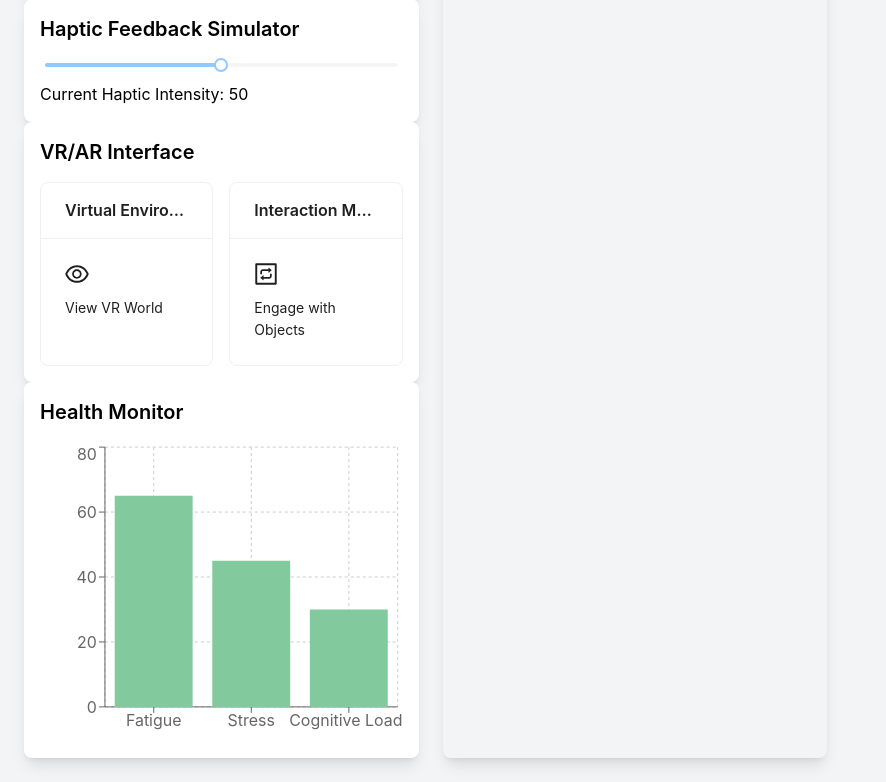
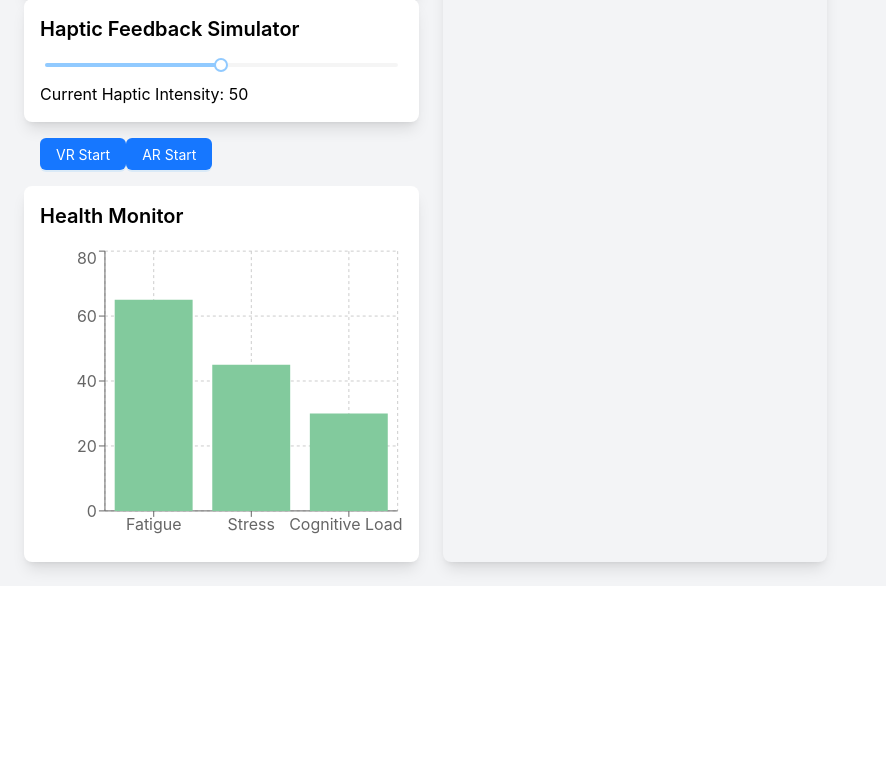
Before and after one commit to WhiteMasky/future-game-ui, a React (Create React App) app: page / in a window 1280 px wide. Shown: the part 873-1655 px from the top of the page, without its empty margins (0-886 px from the left). After the commit the page ends 1459 px from the top, so only its background shows below. Built offline with nearby package versions, Linux system fonts and the light colour scheme.

Commit message:
VRARInterface

```diff
--- a/src/App.js
+++ b/src/App.js
@@ -74,7 +74,7 @@ import React, { useState } from 'react';
 import NeuralInputMonitor from './components/NeuralInputMonitor';
 import EmotionalStateMonitor from './components/EmotionalStateMonitor';
 import HapticFeedbackSimulator from './components/HapticFeedbackSimulator';
-import VRInterface from './components/VRInterface';
+import VRARInterface from './components/VRARInterface';
 import HealthMonitor from './components/HealthMonitor';
 import SettingsPanel from './components/SettingsPanel';
 
@@ -109,7 +109,7 @@ export default function App() {
             <NeuralInputMonitor />
             <EmotionalStateMonitor />
             <HapticFeedbackSimulator />
-            <VRInterface />
+            <VRARInterface />
             <HealthMonitor />
           </div>
           {/* 将设置面板传递到 SettingsPanel 组件 */}
--- /dev/null
+++ b/src/components/VRARInterface.js
@@ -0,0 +1,62 @@
+// import React from 'react';
+// import { Card } from 'antd';
+// import { EyeOutlined, InteractionOutlined } from '@ant-design/icons';
+
+// const VRInterface = () => {
+//   return (
+//     <div className="bg-white p-4 shadow-lg rounded-lg">
+//       <h2 className="text-xl font-semibold mb-4">VR/AR Interface</h2>
+//       <div className="grid grid-cols-2 gap-4">
+//         <Card title="Virtual Environment" hoverable>
+//           <EyeOutlined style={{ fontSize: '24px' }} />
+//           <p className="mt-2">View VR World</p>
+//         </Card>
+//         <Card title="Interaction Mode" hoverable>
+//           <InteractionOutlined style={{ fontSize: '24px' }} />
+//           <p className="mt-2">Engage with Objects</p>
+//         </Card>
+//       </div>
+//     </div>
+//   );
+// };
+
+// export default VRInterface;
+
+
+// VRARInterface.jsx
+import React, { useState } from 'react';
+import { Button, Modal } from 'antd';
+import 'tailwindcss/tailwind.css';
+
+const VRARInterface = () => {
+  const [visible, setVisible] = useState(false);
+
+  return (
+    <div className="p-4">
+      <Button type="primary" onClick={() => setVisible(true)}>
+        VR Start
+      </Button>
+      <Modal
+        title="虚拟现实"
+        visible={visible}
+        onCancel={() => setVisible(false)}
+        footer={null}
+      >
+        <p>Show VR content</p>
+      </Modal>
+      <Button type="primary" onClick={() => setVisible(true)}>
+        AR Start
+      </Button>
+      <Modal
+        title="增强现实环境"
+        visible={visible}
+        onCancel={() => setVisible(false)}
+        footer={null}
+      >
+        <p>Show AR content</p>
+      </Modal>
+    </div>
+  );
+};
+
+export default VRARInterface;
--- a/src/components/VRInterface.js
+++ /dev/null
@@ -1,23 +0,0 @@
-import React from 'react';
-import { Card } from 'antd';
-import { EyeOutlined, InteractionOutlined } from '@ant-design/icons';
-
-const VRInterface = () => {
-  return (
-    <div className="bg-white p-4 shadow-lg rounded-lg">
-      <h2 className="text-xl font-semibold mb-4">VR/AR Interface</h2>
-      <div className="grid grid-cols-2 gap-4">
-        <Card title="Virtual Environment" hoverable>
-          <EyeOutlined style={{ fontSize: '24px' }} />
-          <p className="mt-2">View VR World</p>
-        </Card>
-        <Card title="Interaction Mode" hoverable>
-          <InteractionOutlined style={{ fontSize: '24px' }} />
-          <p className="mt-2">Engage with Objects</p>
-        </Card>
-      </div>
-    </div>
-  );
-};
-
-export default VRInterface;
```
